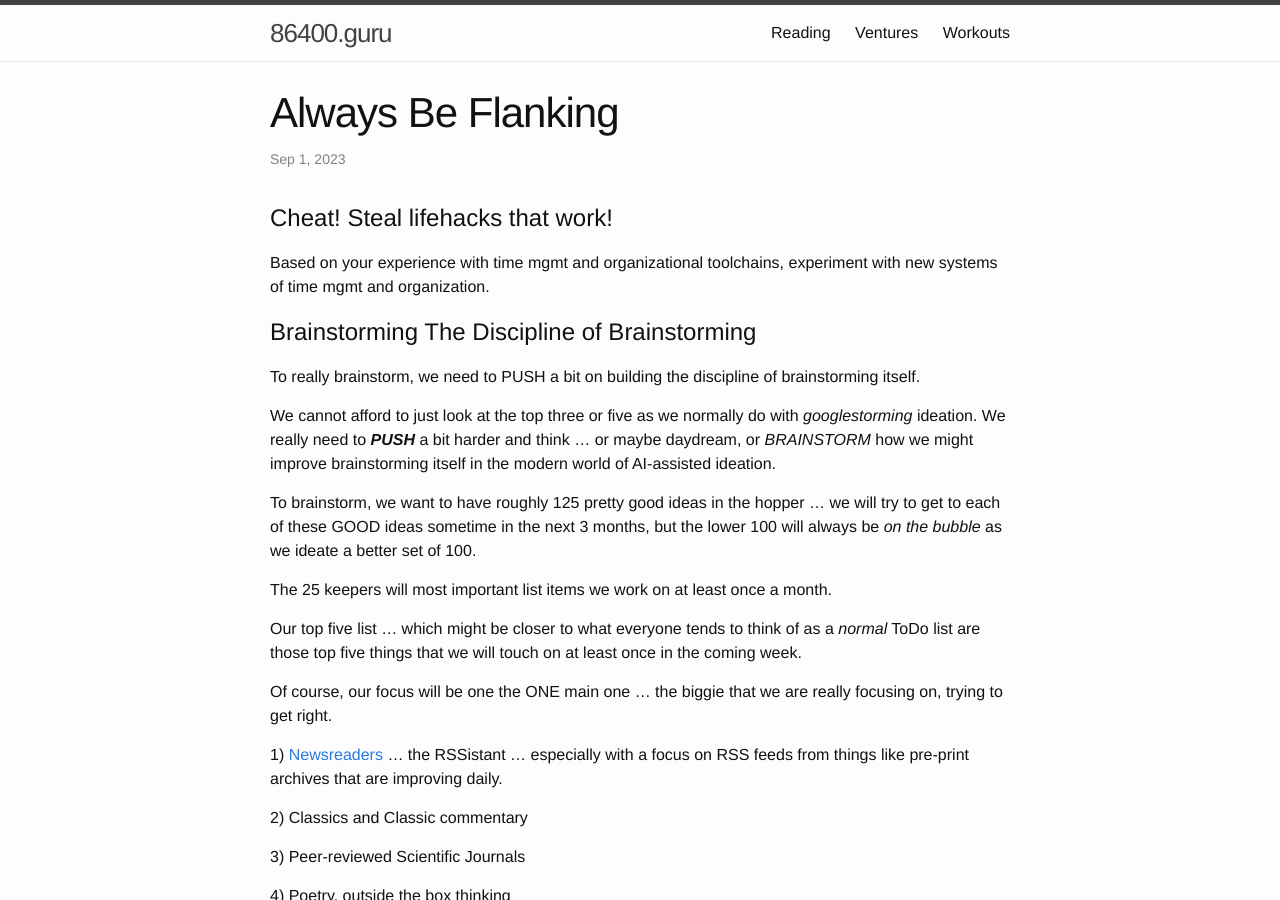
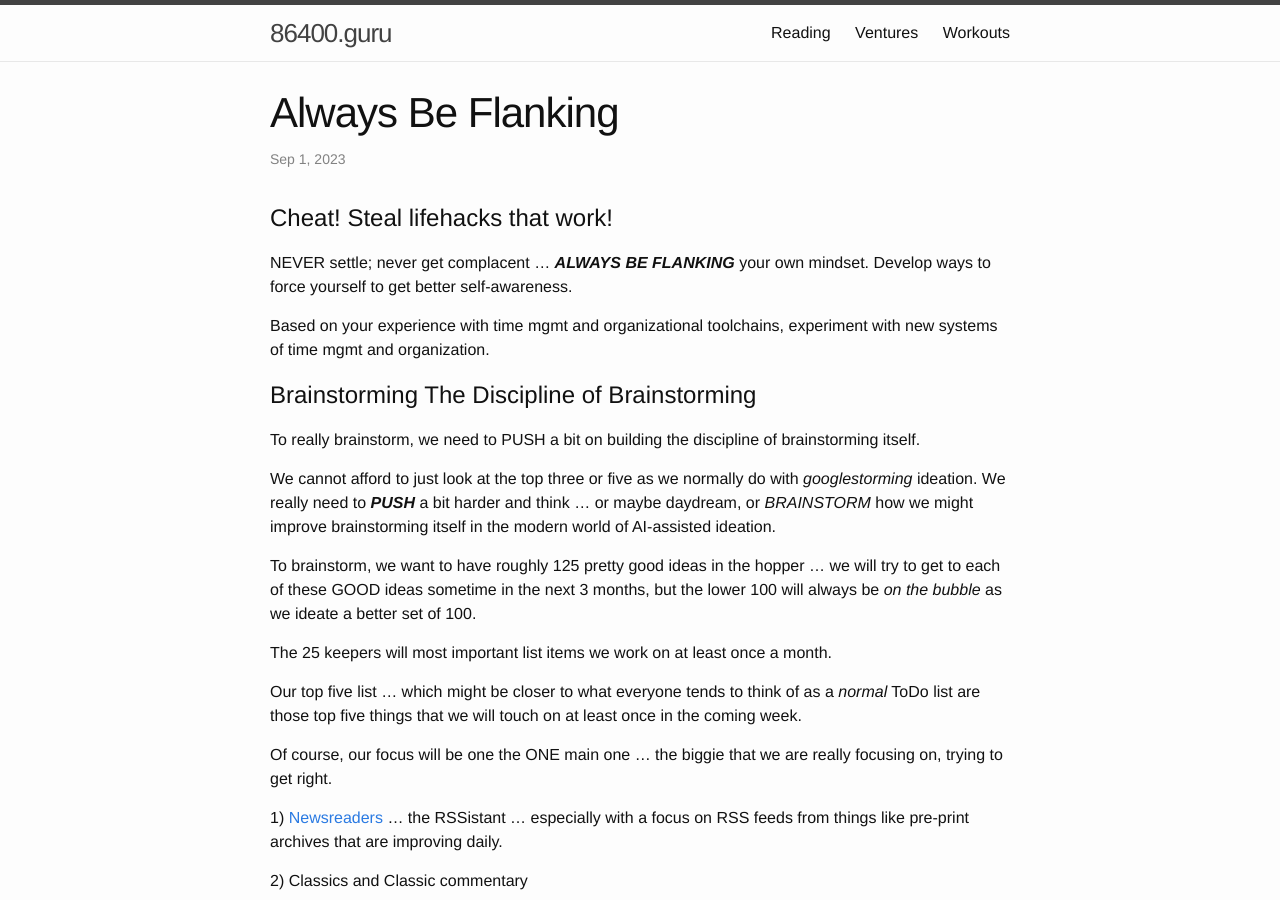
Before and after one commit to plyp-us/plyp-us.github.io, a Jekyll site: the page built from _posts/2023-09-01-always-be-flanking.md, in a window 1280 px wide and 900 px high. Built offline with Jekyll 4.4.1, drawn with Linux system fonts in a browser that asks for light colours.

Commit message:
ALWAYS BE FLANKING your own mindset

```diff
--- a/_posts/2023-09-01-Always-Be-Flanking.md
+++ b/_posts/2023-09-01-always-be-flanking.md
@@ -7,6 +7,8 @@ categories: template
 
 
 # Cheat! Steal lifehacks that work!
+
+NEVER settle; never get complacent ... ***ALWAYS BE FLANKING*** your own mindset. Develop ways to force yourself to get better self-awareness.
 
 Based on your experience with time mgmt and organizational toolchains, experiment with new systems of time mgmt and organization.
 
```
